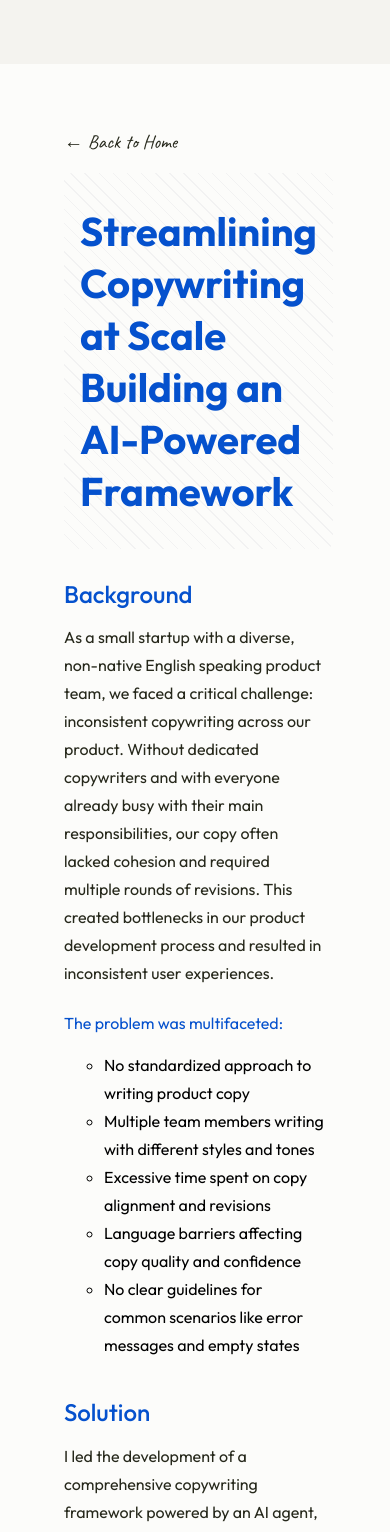
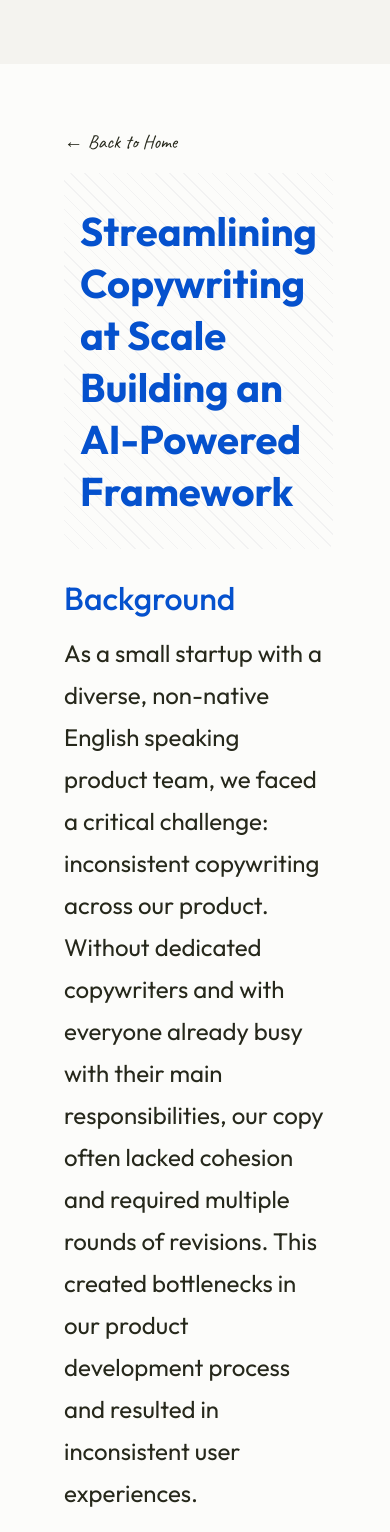
Before and after one commit to usersadvocate/design-portfolio, a React app: page /about/ai in a window 390 px wide. Shown: the top 1532 px of the page. Built offline with nearby package versions, Linux system fonts and the light colour scheme.

Commit message:
Responsivness

```diff
--- a/src/styles/components/aboutLayout.scss
+++ b/src/styles/components/aboutLayout.scss
@@ -113,11 +113,19 @@
       color: vars.$color-text-primary;
       font-weight: 500;
       margin-bottom: 1rem;
+      @media (max-width: 1200px) {
+        font-size: 2rem;
+      }
     }
     .blog-heading {
       font-size: 1rem;
       color: vars.$color-text-primary;
       font-weight: 400;
+      @media (max-width: 1200px) {
+        font-size: 1.5rem;
+        font-weight: 450;
+        margin-bottom: 0.5rem;
+      }
     }
 
     .blog-text {
@@ -126,11 +134,19 @@
       color: vars.$color-text-secondary;
       margin-bottom: 1.5rem;
       white-space: pre-line;
+      @media (max-width: 1200px) {
+        font-size: 1.5rem;
+        line-height: auto;
+      }
     }
     .blog-list {
       line-height: 1.75;
       margin-bottom: 1.5rem;
       list-style: circle;
+      @media (max-width: 1200px) {
+        font-size: 1.5rem;
+        line-height: auto;
+      }
     }
   }
 }
```
